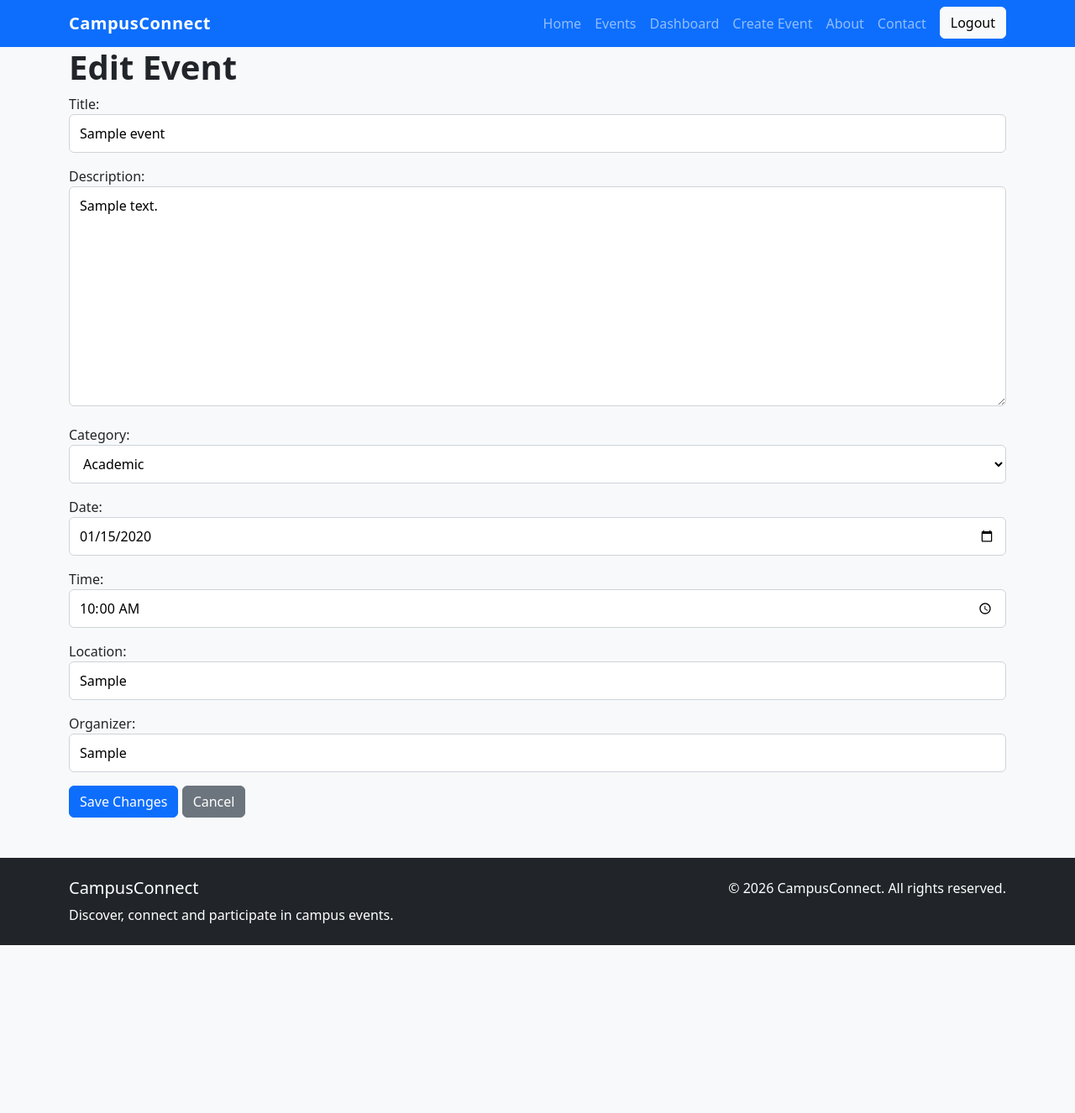
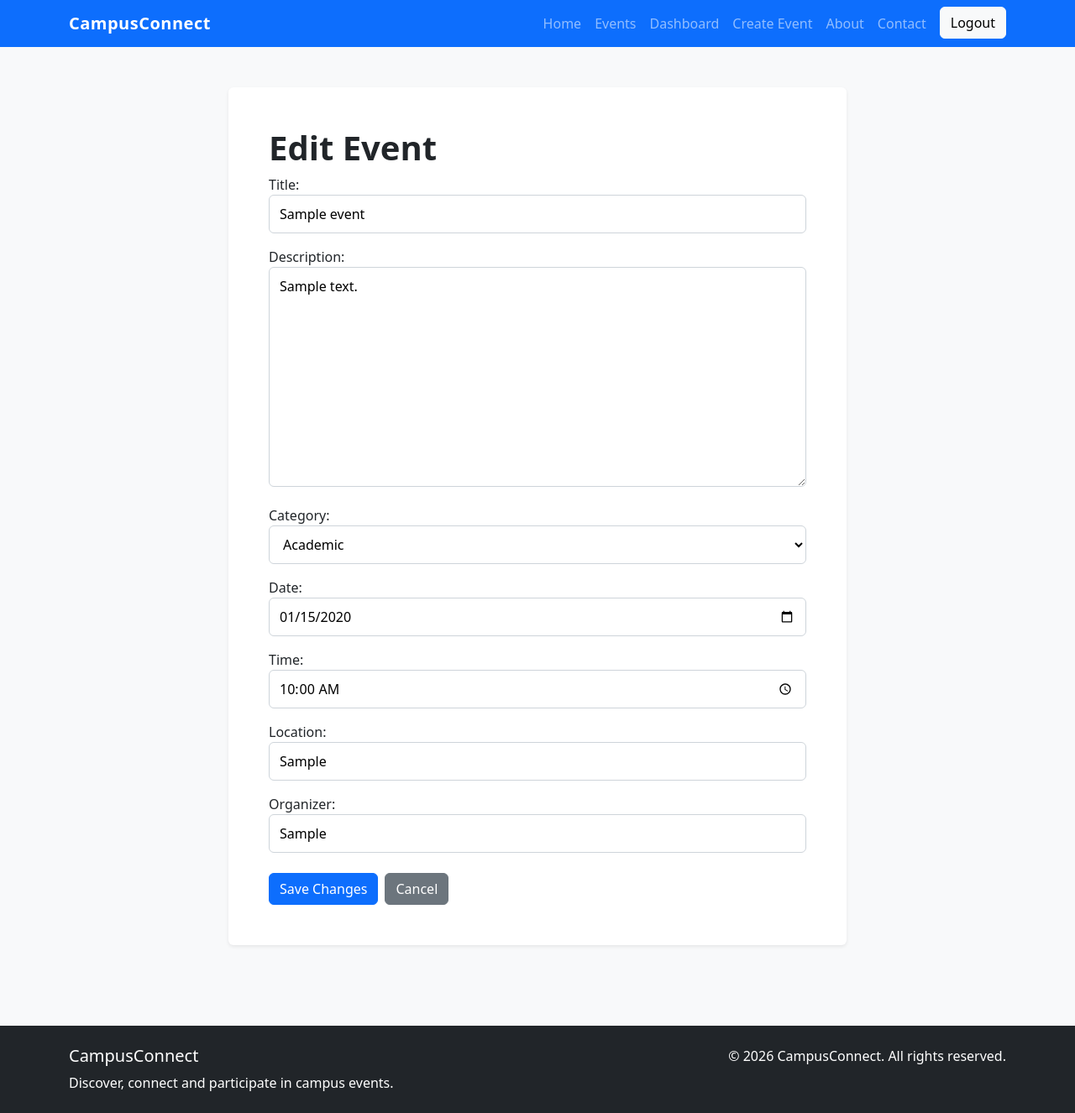
Before and after one commit to jmichael2025/Framework, a Django app: page /events/1/edit/ in a window 1280 px wide. Shown: the whole page at 84% size. Before the commit the page ends 1126 px from the top, so only its background shows below. Run offline with Django 5.2, Linux system fonts and the light colour scheme; a user stored in the database is signed in; tables that the repository leaves empty hold one stand-in row (values such as "Sample post").

Commit message:
styling updated

```diff
--- a/events/templates/events/base.html
+++ b/events/templates/events/base.html
@@ -17,7 +17,7 @@
     {% endblock %}
 </head>
 
-<body>
+<body class="d-flex flex-column min-vh-100">
 
     <!-- Navigation -->
     <nav class="navbar navbar-expand-lg navbar-dark bg-primary">
@@ -89,15 +89,19 @@
 
 
     <!-- Main Content -->
-    <main>
+    <main class="flex-grow-1">
         {% if messages %}
         <div class="container mt-3">
+            <div class="row justify-content-center">
+            <div class="col-md-8">
             {% for message in messages %}
             <div class="alert alert-{{ message.tags }} alert-dismissible fade show" role="alert">
                 {{ message }}
                 <button type="button" class="btn-close" data-bs-dismiss="alert" aria-label="Close"></button>
             </div>
             {% endfor %}
+            </div>
+            </div>
         </div>
         {% endif %}
         {% block content %}
--- a/events/templates/events/edit_event.html
+++ b/events/templates/events/edit_event.html
@@ -2,20 +2,29 @@
 
 {% block content %}
 
-<div class="container">
+<div class="container my-5">
+    <div class="row justify-content-center">
+        <div class="col-md-8">
+
+            <div class="card shadow-sm border-0">
+                <div class="card-body p-4 p-md-5">
                     <h1>Edit Event</h1>
 
                     <form method="post">
                         {% csrf_token %}
 
                         {{ form.as_p }}
-
+                        <div class="d-flex flex-wrap gap-2 mt-4">
                             <button type="submit" class="btn btn-primary">Save Changes</button>
                             <a href="{% url 'event_detail' event.id %}" class="btn btn-secondary">
                                 Cancel
                             </a>
+                        </div>
                     </form>
-
+                </div>
+            </div>
+        </div>
+    </div>
 
 </div>
 
```
Lines whose indentation alone changed are shown as unchanged.
